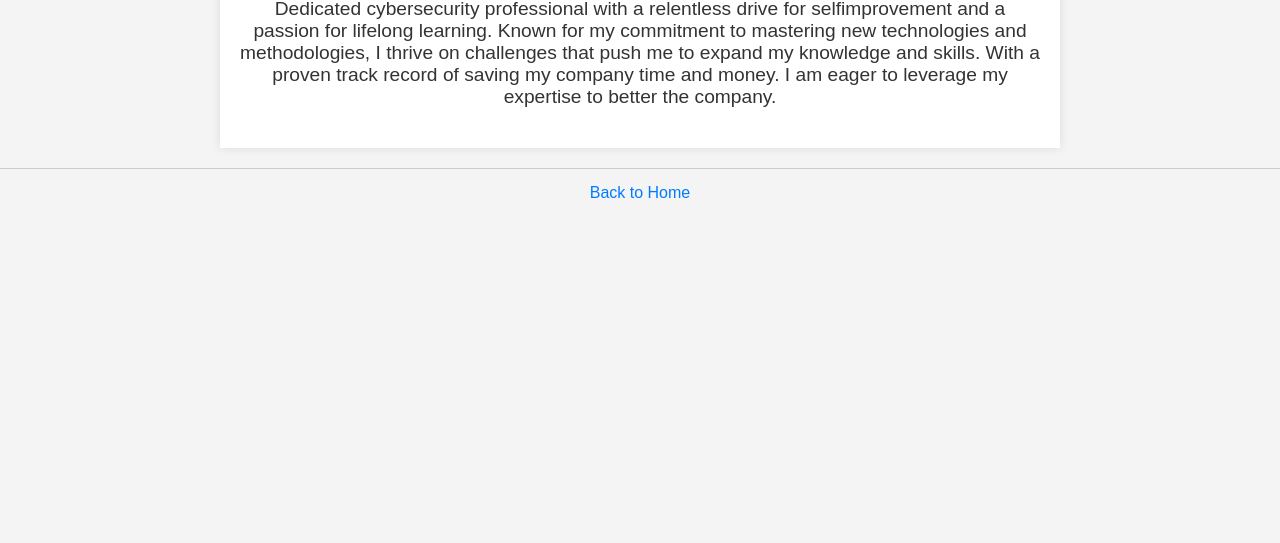
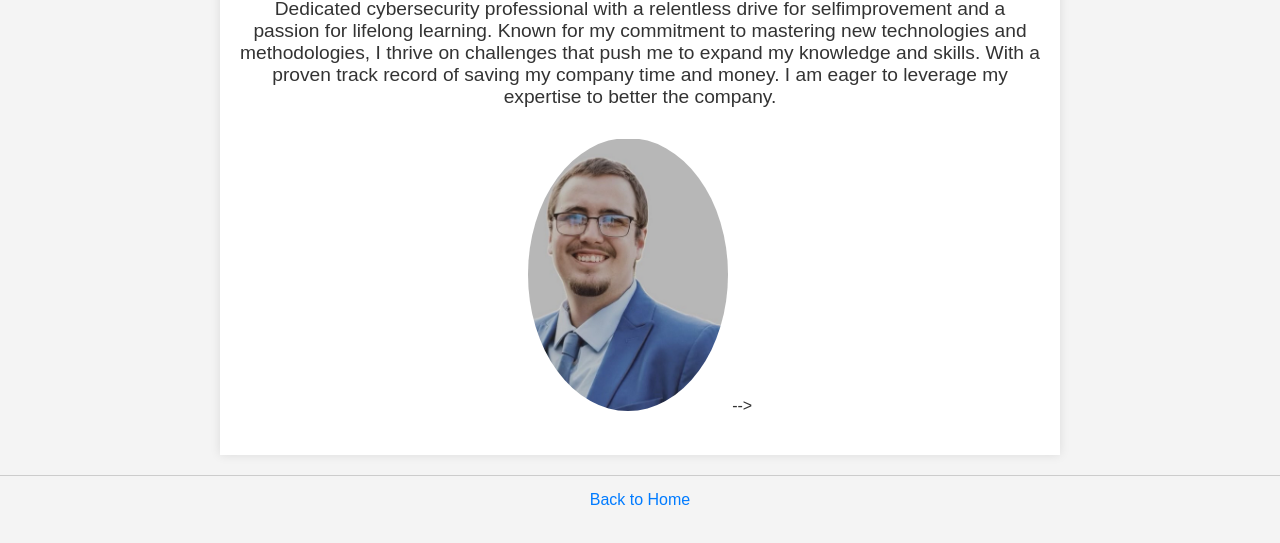
Before and after one commit to dobyfreejr/dobyfreejr.github.io, a plain HTML site: page index.html in a window 1280 px wide. Shown: the part 107-650 px from the top of the page. Drawn offline with Linux system fonts and the light colour scheme.

Commit message:
Update Picture

```diff
--- a/index.html
+++ b/index.html
@@ -26,8 +26,7 @@
 				on challenges that push me to expand my knowledge and skills. With a
 				proven track record of saving my company time and money. I am eager to
 				leverage my expertise to better the company.</p>
-            <!-- Add your picture here -->
-            <!-- <img src="your_picture.jpg" alt="Kyle Barbre" style="max-width: 200px; border-radius: 50%; margin-top: 20px;"> -->
+            <img src="/img/Kyle.png" alt="Kyle Barbre" style="max-width: 200px; border-radius: 50%; margin-top: 20px;"> -->
         </section>
     </main>
     <footer>
```
Also changed, not shown: img/Kyle.png (added).
